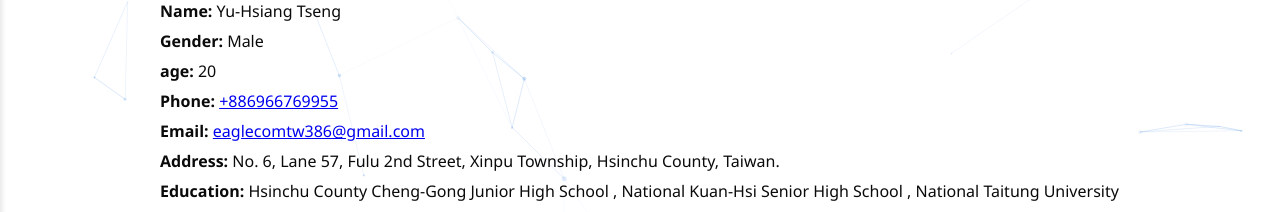
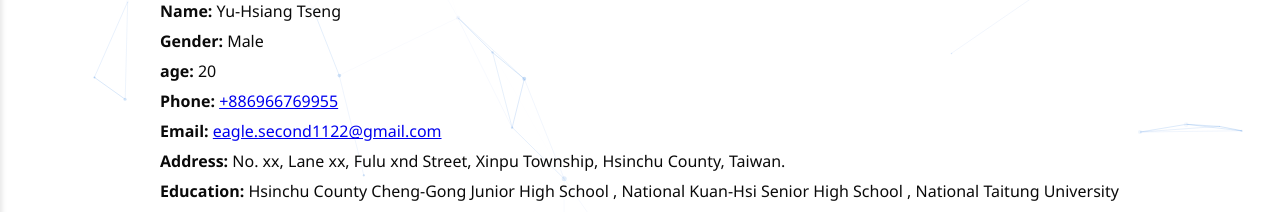
Before and after one commit to Tseng527/TSENG.github.io, a plain HTML site: page index.html in a window 1280 px wide. Shown: the part 153-365 px from the top of the page. Drawn offline with nearby package versions, Linux system fonts and the light colour scheme.

Commit message:
Update index.html

```diff
--- a/index.html
+++ b/index.html
@@ -191,8 +191,8 @@
       <li><strong>Gender:</strong> Male</li>
       <li><strong>age:</strong> 20</li>
       <li><strong>Phone:</strong> <a href="tel:+886966769955">+886966769955</a></li>
-      <li><strong>Email:</strong> <a href="mailto:eaglecomtw386@gmail.com">eaglecomtw386@gmail.com</a></li>
-      <li><strong>Address:</strong> No. 6, Lane 57, Fulu 2nd Street, Xinpu Township, Hsinchu County, Taiwan.</li>
+      <li><strong>Email:</strong> <a href="mailto:eagle.second1122@gmail.com">eagle.second1122@gmail.com</a></li>
+      <li><strong>Address:</strong> No. xx, Lane xx, Fulu xnd Street, Xinpu Township, Hsinchu County, Taiwan.</li>
       <li><strong>Education:</strong> Hsinchu County Cheng-Gong Junior High School , National Kuan-Hsi Senior High School , National Taitung University</li>
       <li><strong>Work Experience:</strong>Part-time Employee, Ecolai Fresh Supermarket (Yujing Co., Ltd.) /Part-time Employee Yuan Shao (Original Grill), Wangpin Dining Group, Zhubei Guangming Branch</li>
       <li><strong>About Me:</strong> I am from Zhubei City, Hsinchu County, which is an important hub for Taiwan's technology industry. I am currently studying in the Department of Green Energy and Information Technology at National Taitung University, and I hope to work in the semiconductor industry or in a mechanical-related field in the future. During my academic journey, I served as a class officer, learning how to communicate with others and manage time. Through participating in extracurricular activities, I improved my teamwork skills and learned how to interact with people from different backgrounds.I am responsible, helpful, and always strive to complete the tasks assigned to me, whether in daily life or at work. I believe that growth comes from challenges, so I am open to new learning opportunities and continuously strive to improve my professional skills.<li>
```
